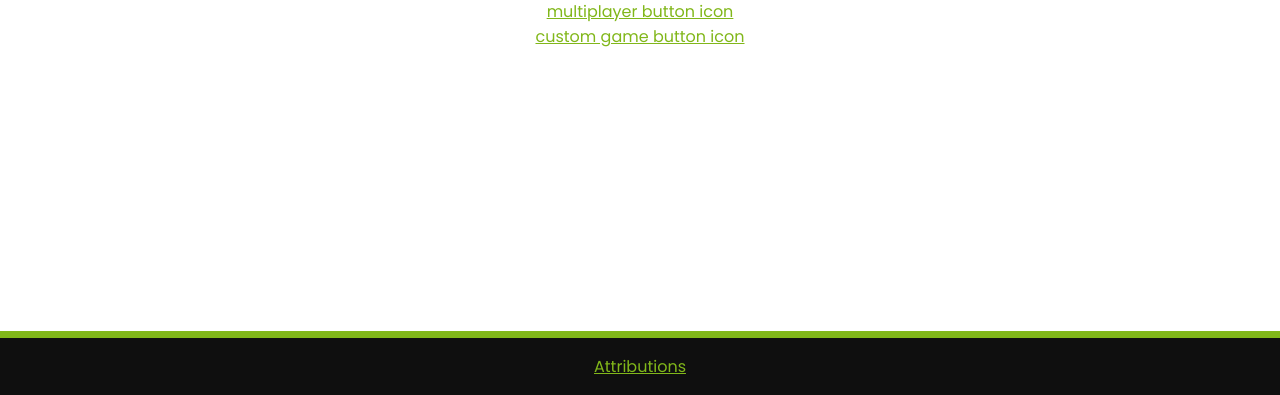
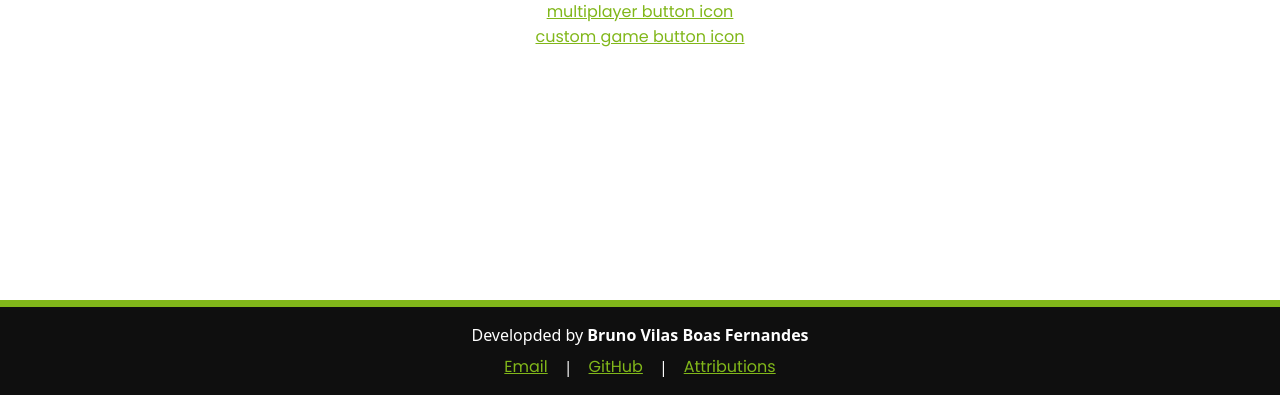
Before and after one commit to Beyonder230/guess-songs, a Flask app: page /attributions in a window 1280 px wide. Shown: the part 405-800 px from the top of the page. Run offline with Flask 3, Linux system fonts and the light colour scheme; parts of the project's set-up code (start-up, migrations or seed data) failed here and were passed over.

Commit message:
feat(footer): Add author contact information and links

```diff
--- a/templates/layout.html
+++ b/templates/layout.html
@@ -53,7 +53,13 @@
 
         <footer class="footer mt-auto py-3 text-white text-center my-footer">
             <div class="container">
-                <a class="link" href="/attributions">Attributions</a>
+                <p class="mb-2">Developded by <b>Bruno Vilas Boas Fernandes</b></p>
+
+                <div class="d-flex justify-content-center align-items-center gap-3">
+                    <a class="link" href="mailto:brunovbf2006@gmail.com">Email</a> |
+                    <a class="link" href="https://github.com/Beyonder230">GitHub</a> |
+                    <a class="link" href="/attributions">Attributions</a>
+                </div>
             </div>
         </footer>
 
```
Also changed, not shown: 1 other file.
